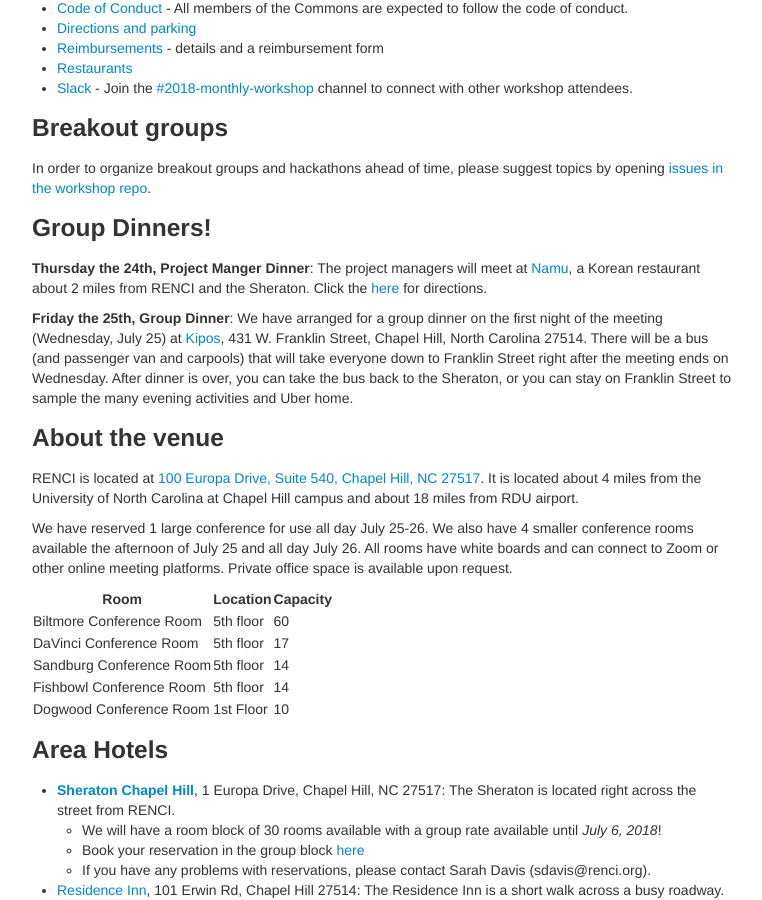
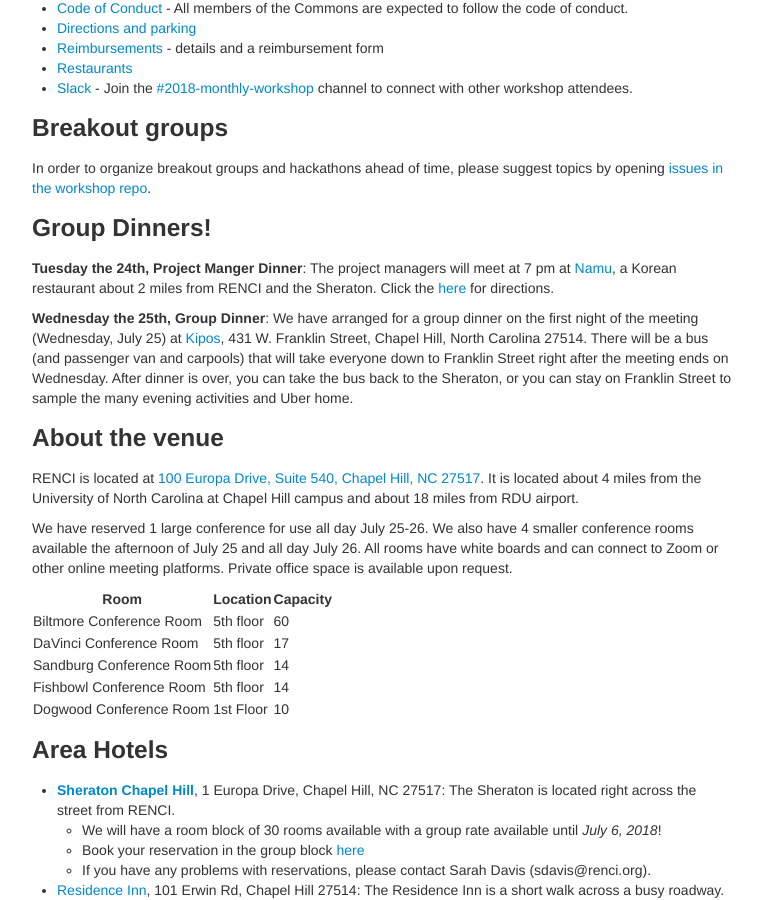
Before and after one commit to dcppc/2018-july-workshop, a Jekyll site: the page built from docs/index.md, in a window 1280 px wide and 900 px high, scrolled down 354 px. Shown: the whole window, without its empty margins (258-1020 px from the left). Built offline with Jekyll 4.4.1, drawn with Linux system fonts in a browser that asks for light colours.

Commit message:
dinner corrections

```diff
--- a/docs/index.md
+++ b/docs/index.md
@@ -26,9 +26,9 @@ in the workshop repo](https://github.com/dcppc/2018-july-workshop/issues).
 
 ### Group Dinners!
 
-**Thursday the 24th, Project Manger Dinner**: The project managers will meet at [Namu](https://www.google.com/maps/place/Namu/@35.952594,-78.9986807,17z/data=!3m1!4b1!4m5!3m4!1s0x89ace7bfdf94f8af:0xafef89893549263!8m2!3d35.9525897!4d-78.996492), a Korean restaurant about 2 miles from RENCI and the Sheraton. Click the [here](https://www.google.com/maps/dir/100+Europa+Dr,+Chapel+Hill,+NC+27517/Namu,+Durham-Chapel+Hill+Boulevard,+Durham,+NC/@35.9468866,-79.023292,14z/data=!3m1!4b1!4m14!4m13!1m5!1m1!1s0x89ace7f888b92489:0x726a47e95db81d35!2m2!1d-79.0185785!2d35.9395122!1m5!1m1!1s0x89ace7bfdf94f8af:0xafef89893549263!2m2!1d-78.996492!2d35.9525897!3e0) for directions.
+**Tuesday the 24th, Project Manger Dinner**: The project managers will meet at 7 pm at [Namu](https://www.google.com/maps/place/Namu/@35.952594,-78.9986807,17z/data=!3m1!4b1!4m5!3m4!1s0x89ace7bfdf94f8af:0xafef89893549263!8m2!3d35.9525897!4d-78.996492), a Korean restaurant about 2 miles from RENCI and the Sheraton. Click the [here](https://www.google.com/maps/dir/100+Europa+Dr,+Chapel+Hill,+NC+27517/Namu,+Durham-Chapel+Hill+Boulevard,+Durham,+NC/@35.9468866,-79.023292,14z/data=!3m1!4b1!4m14!4m13!1m5!1m1!1s0x89ace7f888b92489:0x726a47e95db81d35!2m2!1d-79.0185785!2d35.9395122!1m5!1m1!1s0x89ace7bfdf94f8af:0xafef89893549263!2m2!1d-78.996492!2d35.9525897!3e0) for directions.
 
-**Friday the 25th, Group Dinner**: We have arranged for a group dinner on the first night of the meeting (Wednesday, July 25) at [Kipos](http://kiposchapelhill.com/), 431 W. Franklin Street, Chapel Hill, North Carolina 27514. There will be a bus (and passenger van and carpools) that will take everyone down to Franklin Street right after the meeting ends on Wednesday. After dinner is over, you can take the bus back to the Sheraton, or you can stay on Franklin Street to sample the many evening activities and Uber home.
+**Wednesday the 25th, Group Dinner**: We have arranged for a group dinner on the first night of the meeting (Wednesday, July 25) at [Kipos](http://kiposchapelhill.com/), 431 W. Franklin Street, Chapel Hill, North Carolina 27514. There will be a bus (and passenger van and carpools) that will take everyone down to Franklin Street right after the meeting ends on Wednesday. After dinner is over, you can take the bus back to the Sheraton, or you can stay on Franklin Street to sample the many evening activities and Uber home.
 
 ### About the venue
 
```
